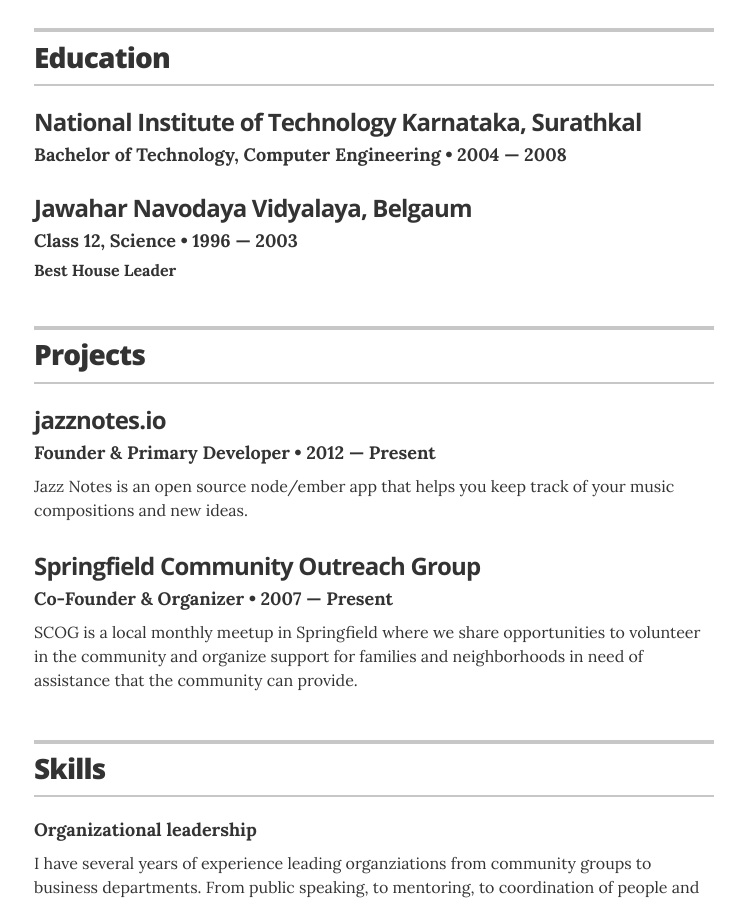
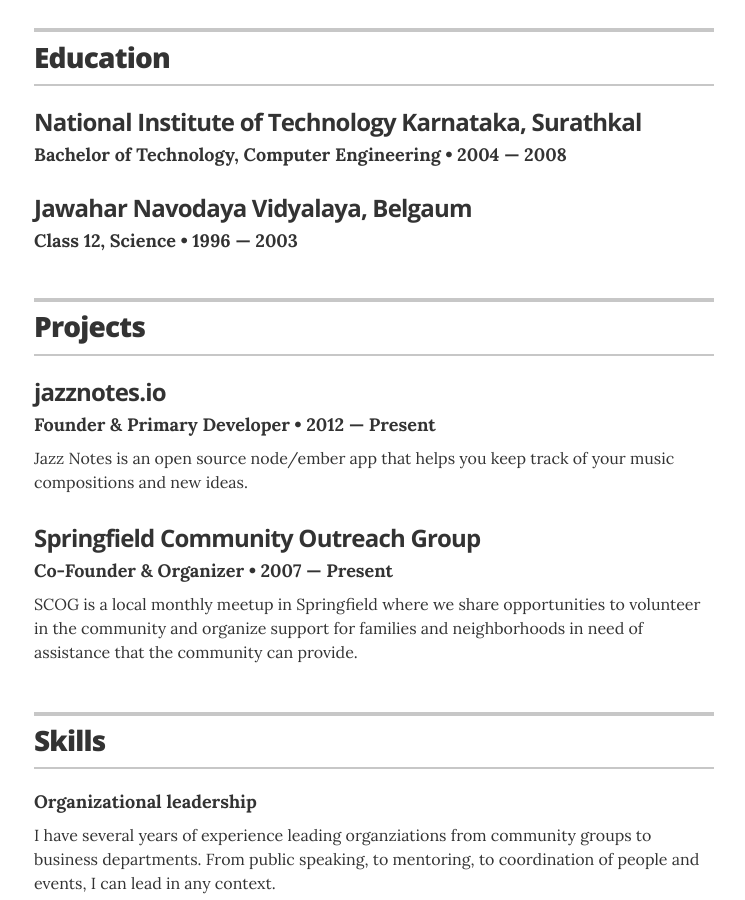
Before and after one commit to Vikas-KM/resume, a Jekyll site: the page built from index.html, in a window 1280 px wide and 900 px high, scrolled down 1161 px. Shown: the whole window, without its empty margins (266-1011 px from the left). Built offline with Jekyll 4.4.1, drawn with Linux system fonts in a browser that asks for light colours.

Commit message:
updated education

```diff
--- a/_data/education.yml
+++ b/_data/education.yml
@@ -6,4 +6,3 @@
 - degree: Class 12, Science
   uni: Jawahar Navodaya Vidyalaya, Belgaum
   year: 1996 &mdash; 2003
-  award: Best House Leader
```
